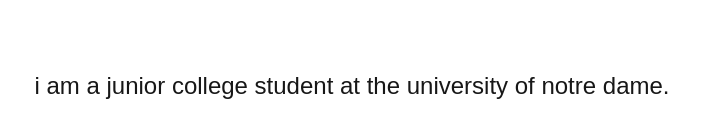
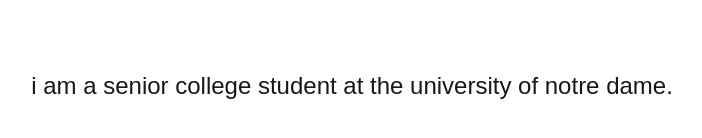
Before and after one commit to sunghoonsh3/simple-thinking, a Next.js app: page /about in a window 1280 px wide. Shown: the part 7602-7740 px from the top of the page, without its empty margins (288-990 px from the left). Built offline with nearby package versions, Linux system fonts and the light colour scheme; a web font is replaced by a local one.

Commit message:
update to senior

```diff
--- a/app/about/page.jsx
+++ b/app/about/page.jsx
@@ -75,7 +75,7 @@
     h-screen w-full flex flex-col justify-center text-center items-center"
       >
         <p className="pb-2 sm:pb-0">
-          i am a junior college student at the university of notre dame.
+          i am a senior college student at the university of notre dame.
         </p>
       </section>
       <section
```
